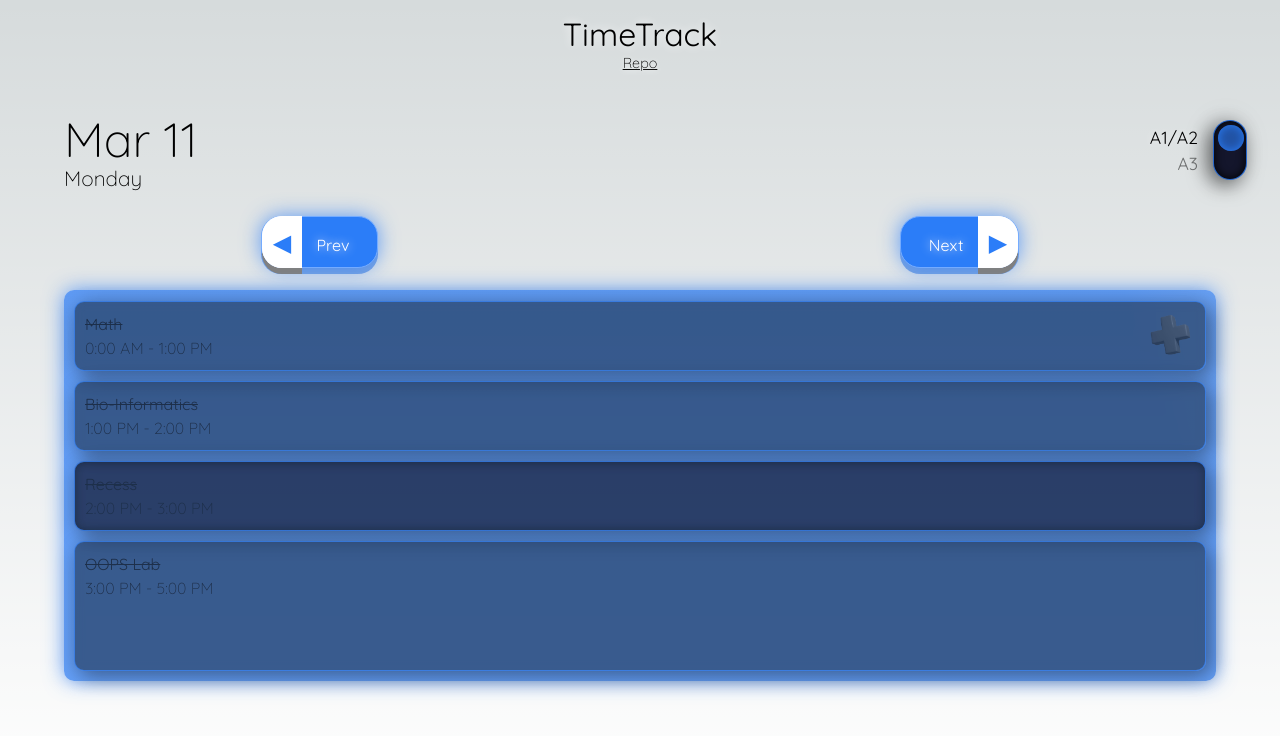
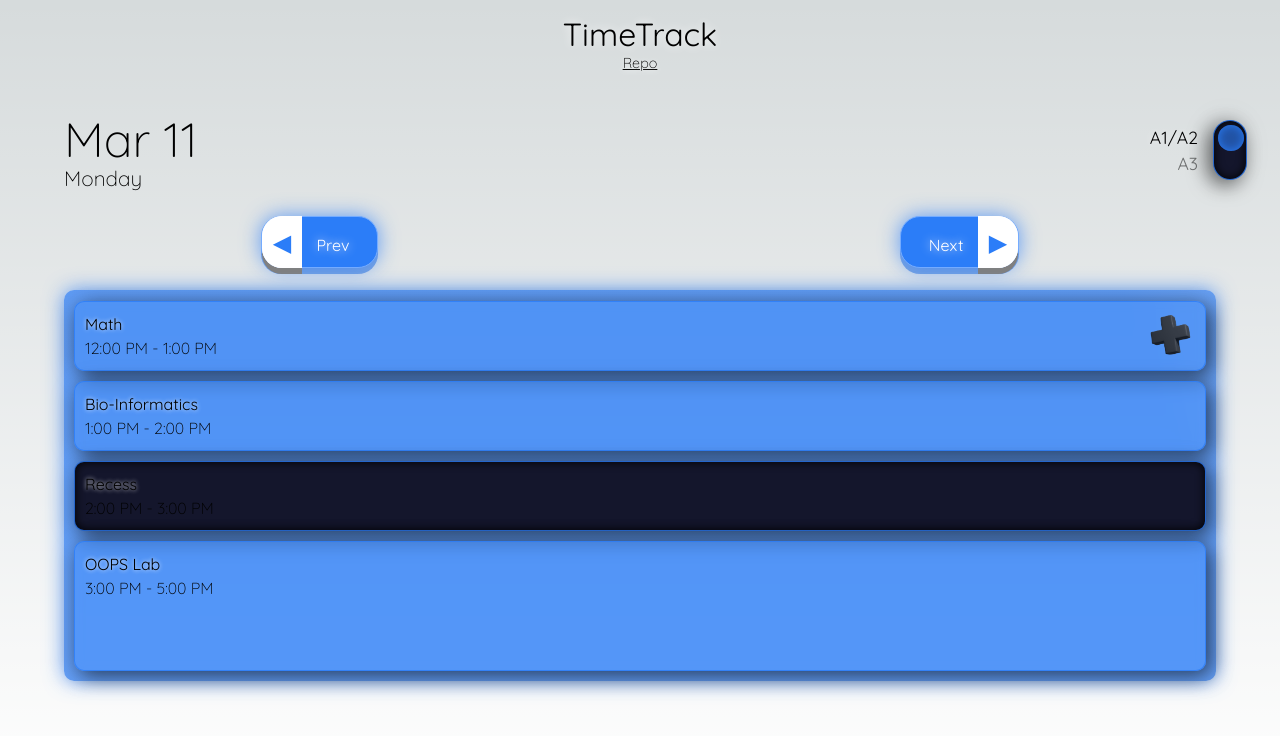
Before and after one commit to Xyncross1111/timetrack, a Next.js app: page / in a window 1280 px wide. Shown: the top 736 px of the page. Built offline with nearby package versions, Linux system fonts and the light colour scheme.

Commit message:
bug fixes

```diff
--- a/app/class/class.tsx
+++ b/app/class/class.tsx
@@ -41,7 +41,9 @@ const Class: FC<classProps> = ({ name, timeStart, timeEnd, date }) => {
     if (name === "Recess") {
         cssClassName += " recess";
     }
-    if (date.getTime() < currDate.getTime()) {
+    if (date.getTime() < currDate.getTime() && currDate.toDateString() !== date.toDateString()){
+        cssClassName += " past"
+    }else if (hour >= end && currDate.toDateString() === date.toDateString()){
         cssClassName += " past"
     }
 
@@ -57,8 +59,10 @@ const Class: FC<classProps> = ({ name, timeStart, timeEnd, date }) => {
 
 const parseTo12Hr = (timeString: string) => {
     let time = parseInt(timeString);
+    let time12 = time%12;
+    if(time12 === 0) time12 = 12;
 
-    return `${time % 12}:${timeString.slice(-2)} ${time>12?"PM":"AM"}`;
+    return `${time12}:${timeString.slice(-2)} ${time >= 12 ? "PM" : "AM"}`;
 }
 
 export default Class;
```
